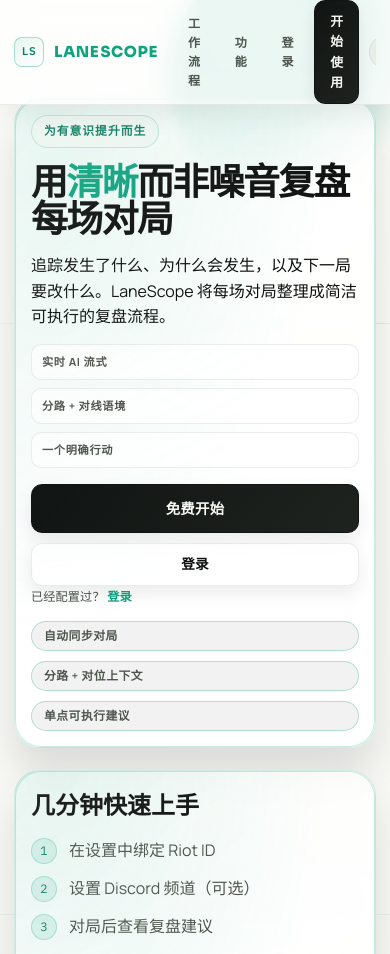
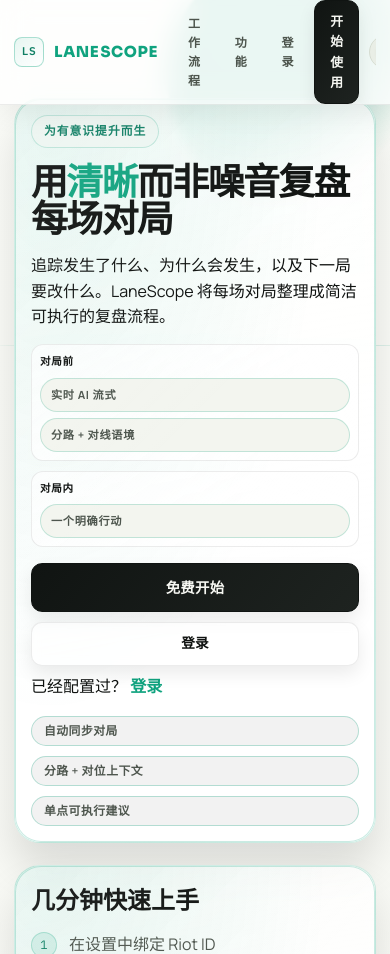
Before and after one commit to yd1008/lol-analyzer, a Flask app: page / in a window 390 px wide. Shown: the top 954 px of the page. Run offline with Flask 3, Linux system fonts and the light colour scheme.

Commit message:
feat: align landing command command-row to fixed mobile-first grid

```diff
--- a/app/static/css/style.css
+++ b/app/static/css/style.css
@@ -728,15 +728,6 @@ textarea:focus-visible {
     margin-top: 16px;
 }
 
-.hero-cta-helper {
-    display: none;
-    margin-top: 8px;
-    max-width: 34ch;
-    font-size: 0.78rem;
-    color: var(--text-secondary);
-    letter-spacing: 0.01em;
-}
-
 .hero-tertiary-link {
     color: var(--accent);
     font-weight: 700;
@@ -2365,26 +2412,74 @@ h4,
 .hero-command-strip {
     margin: 14px 0 16px;
     display: grid;
-    grid-template-columns: repeat(2, minmax(0, 1fr));
+    gap: 10px;
+    grid-template-columns: 1fr 1fr;
+}
+
+.hero-command-group {
+    min-width: 0;
+    padding: 8px;
+    border: 1px solid var(--surface-outline);
+    border-radius: 12px;
+    background: linear-gradient(145deg, var(--surface-soft-overlay) 0%, var(--bg-card) 100%);
+    display: grid;
     gap: 8px;
 }
 
+.hero-command-label {
+    font-size: 0.66rem;
+    text-transform: uppercase;
+    letter-spacing: 0.07em;
+    color: var(--text-subtle);
+    font-weight: 700;
+}
+
+.hero-command-pills {
+    display: grid;
+    grid-template-columns: 1fr;
+    gap: 6px;
+    align-items: stretch;
+}
+
 .hero-command-strip .hero-command-pill {
-    border: 1px solid var(--surface-outline);
-    border-radius: 10px;
-    background: linear-gradient(145deg, var(--surface-soft-overlay) 0%, var(--bg-card) 100%);
+    border: 1px solid var(--accent-border-subtle);
+    border-radius: 999px;
+    background: var(--bg-chip-soft);
     color: var(--text-secondary);
     font-size: 0.7rem;
     letter-spacing: 0.06em;
     text-transform: uppercase;
     font-weight: 700;
-    padding: 8px 10px;
-    display: flex;
+    padding: 7px 10px;
+    display: inline-flex;
     align-items: center;
     justify-content: flex-start;
     text-align: left;
+    white-space: nowrap;
     min-width: 0;
+    width: 100%;
     overflow-wrap: anywhere;
+}
+
+.hero-cta-toolbar {
+    display: grid;
+    gap: 8px;
+    margin-top: 8px;
+}
+
+.hero-cta-buttons {
+    display: flex;
+    flex-wrap: wrap;
+    gap: 8px;
+    align-items: center;
+}
+
+.hero-help-line {
+    margin: 4px 0 0;
+    max-width: 34ch;
+    font-size: 0.78rem;
+    color: var(--text-secondary);
+    letter-spacing: 0.01em;
 }
 
 .hero-panel-art {
@@ -2823,7 +2930,8 @@ h4,
         grid-template-columns: 1fr;
         gap: 10px;
     }
-    .hero-copy .hero-cta-helper {
+
+    .hero-copy .hero-help-line {
         display: block;
         width: 100%;
         max-width: min(100%, 30ch);
@@ -2837,14 +2945,17 @@ h4,
         padding-right: 0;
     }
     .hero-command-strip { grid-template-columns: 1fr; }
-    .hero-copy .cta-buttons .btn { width: 100%; }
+    .hero-copy .cta-buttons .btn,
+    .hero-copy .hero-cta-buttons .btn { width: 100%; }
     .hero-copy .hero-primary-cta,
+    .hero-copy .hero-cta-buttons .btn-primary,
     .hero-copy .cta-buttons .btn-primary {
         padding: 12px 16px;
         font-size: 0.9rem;
     }
 
     .hero-copy .hero-secondary-cta,
+    .hero-copy .hero-cta-buttons .btn-secondary,
     .hero-copy .cta-buttons .btn-secondary {
         padding: 10px 14px;
         font-size: 0.85rem;
--- a/app/templates/main/landing.html
+++ b/app/templates/main/landing.html
@@ -15,10 +15,21 @@
             <h1>{{ lt('Review every match with ', '用') }}<em>{{ lt('clarity', '清晰') }}</em>{{ lt(', not noise', '而非噪音复盘每场对局') }}</h1>
             <p>{{ lt('Track what happened, why it happened, and what to change next queue. LaneScope turns each game into a concise coaching workflow.', '追踪发生了什么、为什么会发生，以及下一局要改什么。LaneScope 将每场对局整理成简洁可执行的复盘流程。') }}</p>
             <div class="hero-command-strip hero-command-grid" role="group" aria-label="{{ lt('Live analysis highlights', '实时分析亮点') }}">
+                <div class="hero-command-group">
+                    <div class="hero-command-label">{{ lt('Game Start', '对局前') }}</div>
+                    <div class="hero-command-pills">
                         <span class="hero-command-pill">{{ lt('Live AI stream', '实时 AI 流式') }}</span>
                         <span class="hero-command-pill">{{ lt('Role + lane context', '分路 + 对线语境') }}</span>
+                    </div>
+                </div>
+                <div class="hero-command-group">
+                    <div class="hero-command-label">{{ lt('In-Game', '对局内') }}</div>
+                    <div class="hero-command-pills">
                         <span class="hero-command-pill">{{ lt('One clear action', '一个明确行动') }}</span>
                     </div>
+                </div>
+            </div>
+            <div class="hero-cta-toolbar">
                 <div class="cta-buttons hero-mobile-stack">
                     {% if current_user.is_authenticated %}
                         <a href="{{ url_for('dashboard.index') }}" class="btn btn-primary hero-primary-cta" aria-describedby="landing-cta-support">{{ lt('Open Dashboard', '打开仪表盘') }}</a>
@@ -37,6 +48,7 @@
                         <a href="{{ url_for('auth.login') }}" class="hero-tertiary-link">{{ lt('Sign in', '登录') }}</a>
                     {% endif %}
                 </p>
+            </div>
             <div class="signal-row hero-mobile-stack hero-token-line">
                 <span class="signal-pill hero-signal-pill">{{ lt('Automatic Match Sync', '自动同步对局') }}</span>
                 <span class="signal-pill hero-signal-pill">{{ lt('Role + Matchup Context', '分路 + 对位上下文') }}</span>
```
Also changed, not shown: other parts of app/static/css/style.css (+88 -7 lines), app/static/js/main.js (+51 -8 lines), app/templates/dashboard/match_detail.html (+8 -1 lines). Lines whose indentation alone changed are shown as unchanged.
